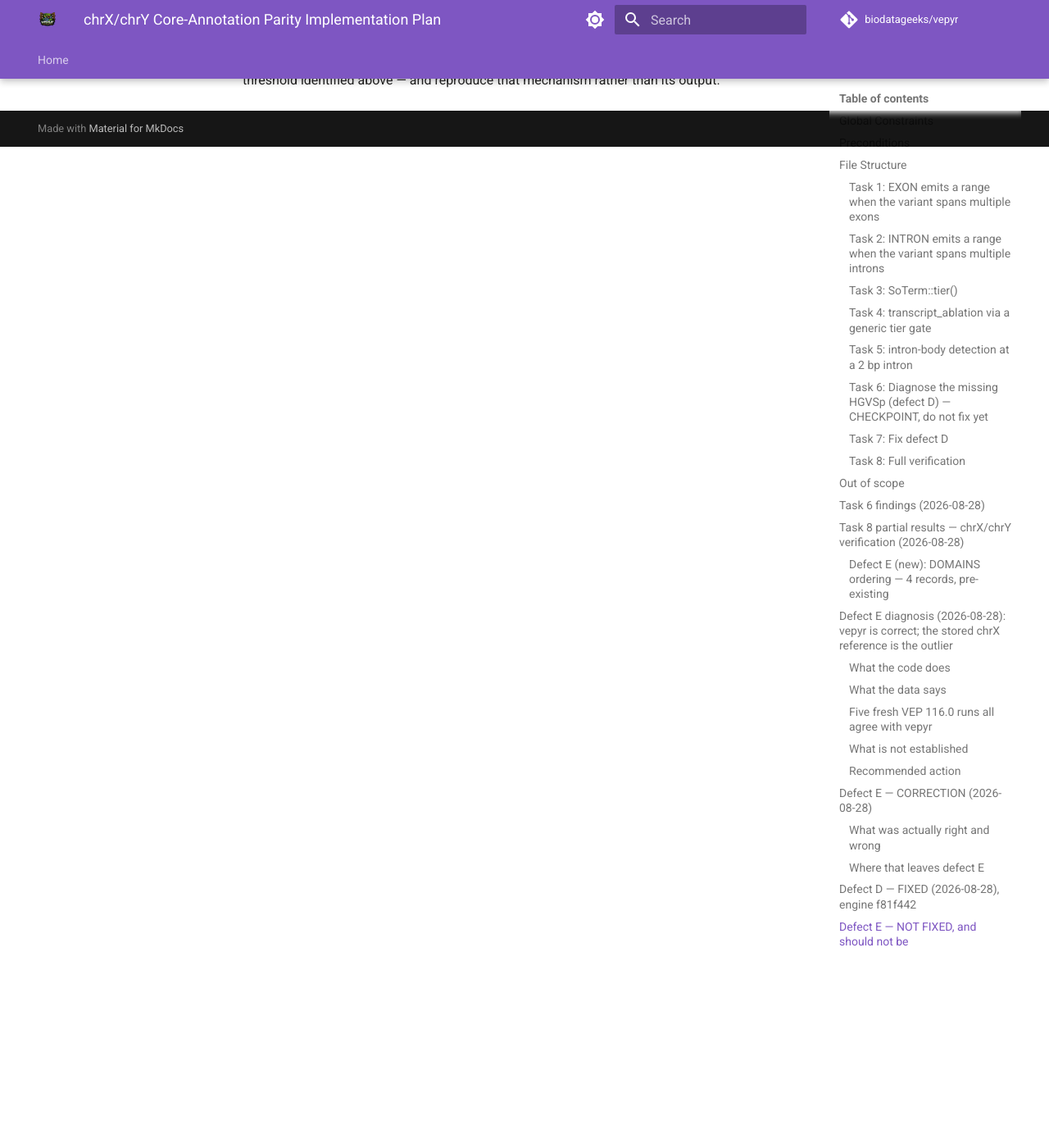
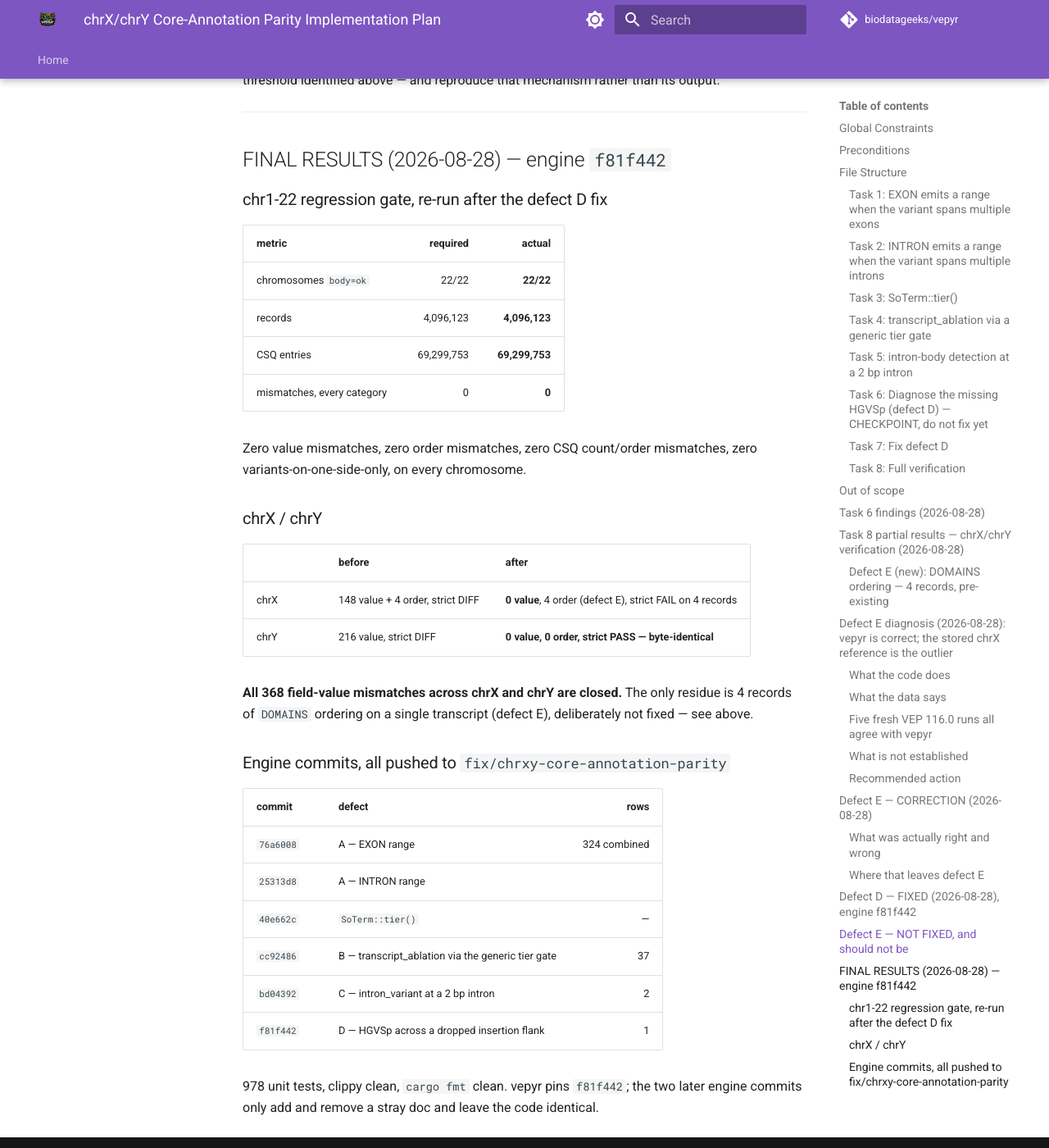
Before and after one commit to biodatageeks/vepyr, an MkDocs documentation site: the page built from docs/superpowers/plans/2026-08-28-chrxy-core-annotation-parity.md, in a window 1280 px wide and 1400 px high, scrolled down 33957 px. Shown: the whole window at 82% size. Built offline with MkDocs 1.6.1 and Material for MkDocs 9.7.7, drawn with Linux system fonts in a browser that asks for light colours; comment, search, counter and statistics services are not loaded.

Commit message:
chore: pin bio-function-vep f81f442 with the chrX/chrY parity fixes
chr1-22 unchanged: 22/22 body=ok, 4,096,123 records, 69,299,753 CSQ
entries, zero mismatches in every category.

chrY is byte-identical to Ensembl VEP 116. chrX has zero field-value
mismatches; the only residue is 4 records of DOMAINS ordering on
ENST00000381077, measured and deliberately not fixed.

Co-Authored-By: Claude Opus 5 (1M context) <noreply@anthropic.com>
Claude-Session: https://claude.ai/code/session_01VRCGDbuH3hVyebJErYmLrv

```diff
--- a/Cargo.toml
+++ b/Cargo.toml
@@ -55,6 +55,6 @@ serde_json = "1"
 # two different revs are two different sources to cargo, so a mismatch compiles
 # the formats crates twice and `CacheSourceType` / the VCF writer types then fail
 # to cross into `CacheBuilder` (E0308).
-datafusion-bio-function-vep = { git = "https://github.com/biodatageeks/datafusion-bio-functions.git", rev = "01fa21f8533de17aeffa5ee9042381c4171ef02b", features = ["cache-builder"] }
+datafusion-bio-function-vep = { git = "https://github.com/biodatageeks/datafusion-bio-functions.git", rev = "f81f44210ffb42704aaab06a4a382bbd1139998c", features = ["cache-builder"] }
 datafusion-bio-format-ensembl-cache = { git = "https://github.com/biodatageeks/datafusion-bio-formats.git", rev = "80f3a6c043899f8ded44eaab204b42735f805272" }
 datafusion-bio-format-vcf = { git = "https://github.com/biodatageeks/datafusion-bio-formats.git", rev = "80f3a6c043899f8ded44eaab204b42735f805272" }
--- a/docs/superpowers/plans/2026-08-28-chrxy-core-annotation-parity.md
+++ b/docs/superpowers/plans/2026-08-28-chrxy-core-annotation-parity.md
@@ -1481,3 +1481,43 @@ autosome records.
 If it must be closed, the only sound route is to determine why VEP regenerates this transcript's
 `protein_features` at full-chromosome scale but not at 423-variant scale — the input-scale
 threshold identified above — and reproduce that mechanism rather than its output.
+
+---
+
+## FINAL RESULTS (2026-08-28) — engine `f81f442`
+
+### chr1-22 regression gate, re-run after the defect D fix
+
+| metric | required | actual |
+|---|---:|---:|
+| chromosomes `body=ok` | 22/22 | **22/22** |
+| records | 4,096,123 | **4,096,123** |
+| CSQ entries | 69,299,753 | **69,299,753** |
+| mismatches, every category | 0 | **0** |
+
+Zero value mismatches, zero order mismatches, zero CSQ count/order mismatches, zero
+variants-on-one-side-only, on every chromosome.
+
+### chrX / chrY
+
+| | before | after |
+|---|---|---|
+| chrX | 148 value + 4 order, strict DIFF | **0 value**, 4 order (defect E), strict FAIL on 4 records |
+| chrY | 216 value, strict DIFF | **0 value, 0 order, strict PASS — byte-identical** |
+
+**All 368 field-value mismatches across chrX and chrY are closed.** The only residue is 4 records
+of `DOMAINS` ordering on a single transcript (defect E), deliberately not fixed — see above.
+
+### Engine commits, all pushed to `fix/chrxy-core-annotation-parity`
+
+| commit | defect | rows |
+|---|---|---:|
+| `76a6008` | A — EXON range | 324 combined |
+| `25313d8` | A — INTRON range | |
+| `40e662c` | `SoTerm::tier()` | — |
+| `cc92486` | B — transcript_ablation via the generic tier gate | 37 |
+| `bd04392` | C — intron_variant at a 2 bp intron | 2 |
+| `f81f442` | D — HGVSp across a dropped insertion flank | 1 |
+
+978 unit tests, clippy clean, `cargo fmt` clean. vepyr pins `f81f442`; the two later engine
+commits only add and remove a stray doc and leave the code identical.
```
Also changed, not shown: 1 other file.
